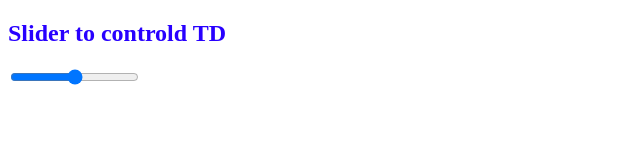
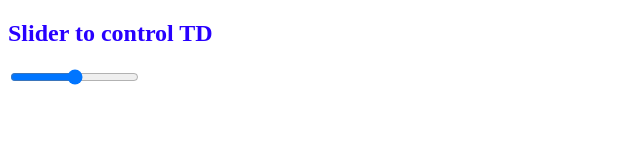
Before and after one commit to zl000000/TD, a plain HTML site: page index.html in a window 1280 px wide. Shown: the full height of the page, 0-640 px from the left. Drawn offline with Linux system fonts and the light colour scheme; a web font is replaced by a local one.

Commit message:
Update index.html

```diff
--- a/index.html
+++ b/index.html
@@ -8,7 +8,7 @@
     <script src="/TD/script.js" defer></script>
   </head>
   <body>
-    <h2>Slider to controld TD</h2>
+    <h2>Slider to control TD</h2>
     <input type="range" class="controllTD">
   </body>
 </html>
```
